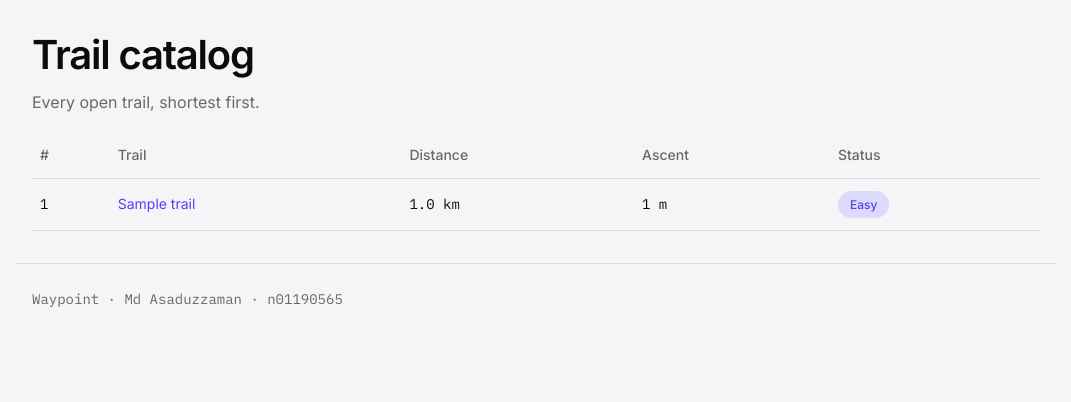
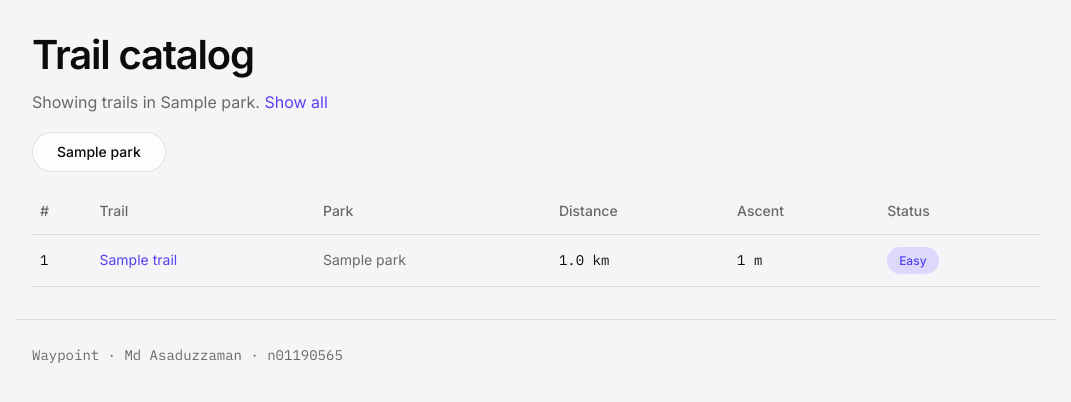
Before and after one commit to asadaiub/waypoint, a Django app: page /trails/?park=1 in a window 1280 px wide. Shown: the part 69-471 px from the top of the page, without its empty margins (104-1175 px from the left). Run offline with Django 4.2, Linux system fonts and the light colour scheme; tables that the repository leaves empty hold one stand-in row (values such as "Sample post").

Commit message:
week 13: parks, and a ForeignKey from Trail
- Park model with name and region
- Trail.park uses on_delete=PROTECT: trails are the valuable records, and
  a park being removed is far more likely to be a mistake or a merge than
  a signal that its trails should vanish
- null=True lets the Week 12 rows survive without a data migration
- catalog shows each trail's park and filters by ?park=<id>
- ParkAdmin manages parks with trails inline

```diff
--- a/templates/catalog.html
+++ b/templates/catalog.html
@@ -2,17 +2,30 @@
 {% block title %}Trail catalog - Waypoint{% endblock %}
 {% block content %}
   <h1>Trail catalog</h1>
-  <p class="muted">Every open trail, shortest first.</p>
+  {% if selected_park %}
+    <p class="muted">Showing trails in {{ selected_park.name }}. <a href="{% url 'trails:catalog' %}">Show all</a></p>
+  {% else %}
+    <p class="muted">Every open trail, shortest first.</p>
+  {% endif %}
+
+  {% if parks %}
+    <p>
+      {% for park in parks %}
+        <a class="btn btn--ghost" href="?park={{ park.id }}">{{ park.name }}</a>
+      {% endfor %}
+    </p>
+  {% endif %}
 
   <table class="table">
     <thead>
-      <tr><th>#</th><th>Trail</th><th>Distance</th><th>Ascent</th><th>Status</th></tr>
+      <tr><th>#</th><th>Trail</th><th>Park</th><th>Distance</th><th>Ascent</th><th>Status</th></tr>
     </thead>
     <tbody>
       {% for trail in trails %}
         <tr>
           <td class="num">{{ forloop.counter }}</td>
           <td><a href="{% url 'trails:detail' trail.id %}">{{ trail.name }}</a></td>
+          <td class="muted">{{ trail.park|default:"-" }}</td>
           <td class="num">{{ trail.distance_km|floatformat:1 }} km</td>
           <td class="num">{{ trail.elevation_gain }} m</td>
           <td>
@@ -26,7 +39,7 @@
           </td>
         </tr>
       {% empty %}
-        <tr><td colspan="5" class="muted">No trails yet. Add some in the admin.</td></tr>
+        <tr><td colspan="6" class="muted">No trails yet. Add some in the admin.</td></tr>
       {% endfor %}
     </tbody>
   </table>
--- a/templates/detail.html
+++ b/templates/detail.html
@@ -3,6 +3,10 @@
 {% block content %}
   <p class="muted"><a href="{% url 'trails:catalog' %}">&larr; Catalog</a></p>
   <h1>{{ trail.name }}</h1>
+  <p class="muted">
+    {% if trail.park %}{{ trail.park.name }}, {{ trail.park.region }}{% else %}Park not assigned{% endif %}
+  </p>
+
   {% if not trail.is_open %}
     <span class="badge badge--closed">Closed</span>
   {% elif trail.difficulty == "expert" %}
--- a/trails/models.py
+++ b/trails/models.py
@@ -3,6 +3,19 @@
 from django.db import models
 
 from waypoint_core import DIFFICULTIES, DayHike, Distance
+
+
+class Park(models.Model):
+    """A protected area that trails belong to."""
+
+    name = models.CharField(max_length=120, unique=True)
+    region = models.CharField(max_length=120)
+
+    class Meta:
+        ordering = ["name"]
+
+    def __str__(self):
+        return self.name
 
 
 class Trail(models.Model):
@@ -11,6 +24,14 @@ class Trail(models.Model):
     DIFFICULTY_CHOICES = [(value, value.title()) for value in DIFFICULTIES]
 
     name = models.CharField(max_length=120)
+    # on_delete=PROTECT: trails are the valuable records here, and a park being
+    # removed is far more likely to be a mistake or a merge than a signal that
+    # its trails should vanish. PROTECT forces that call to be made explicitly.
+    # null=True lets the Week 12 rows survive this migration without a data
+    # migration; the admin can then assign parks at leisure.
+    park = models.ForeignKey(
+        Park, on_delete=models.PROTECT, related_name="trails", null=True, blank=True
+    )
     distance_km = models.DecimalField(max_digits=5, decimal_places=1)
     elevation_gain = models.IntegerField(default=0, help_text="metres of ascent")
     difficulty = models.CharField(max_length=10, choices=DIFFICULTY_CHOICES, default="easy")
--- a/trails/views.py
+++ b/trails/views.py
@@ -1,12 +1,25 @@
 from django.shortcuts import get_object_or_404, render
 
-from .models import Trail
+from .models import Park, Trail
 
 
 def catalog(request):
     """Open trails only, shortest first. Closed trails never reach the page."""
-    trails = Trail.objects.filter(is_open=True).order_by("distance_km")
-    return render(request, "catalog.html", {"trails": trails})
+    trails = Trail.objects.filter(is_open=True).select_related("park").order_by("distance_km")
+
+    # Cross-relation query (WP-705): narrow to one park via ?park=<id>.
+    park_id = request.GET.get("park", "")
+    park = None
+    if park_id.isdigit():
+        park = Park.objects.filter(pk=park_id).first()
+        if park:
+            trails = trails.filter(park=park)
+
+    return render(request, "catalog.html", {
+        "trails": trails,
+        "parks": Park.objects.all(),
+        "selected_park": park,
+    })
 
 
 def detail(request, trail_id):
```
Also changed, not shown: trails/admin.py (+21 -4 lines), trails/migrations/0002_park_trail_park.py (added).
